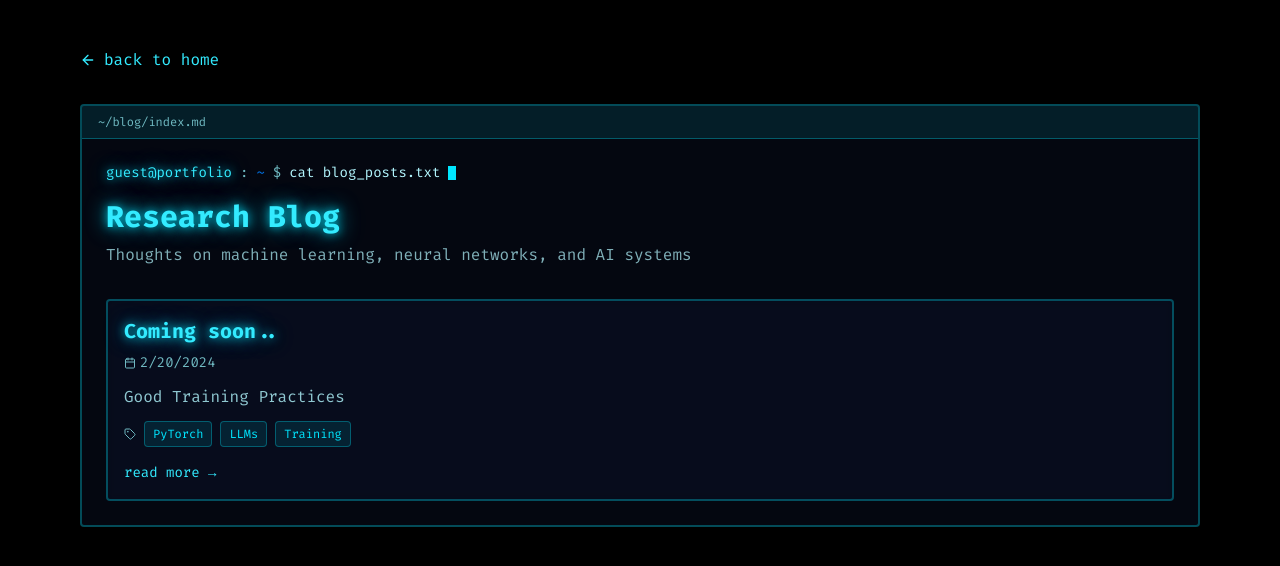
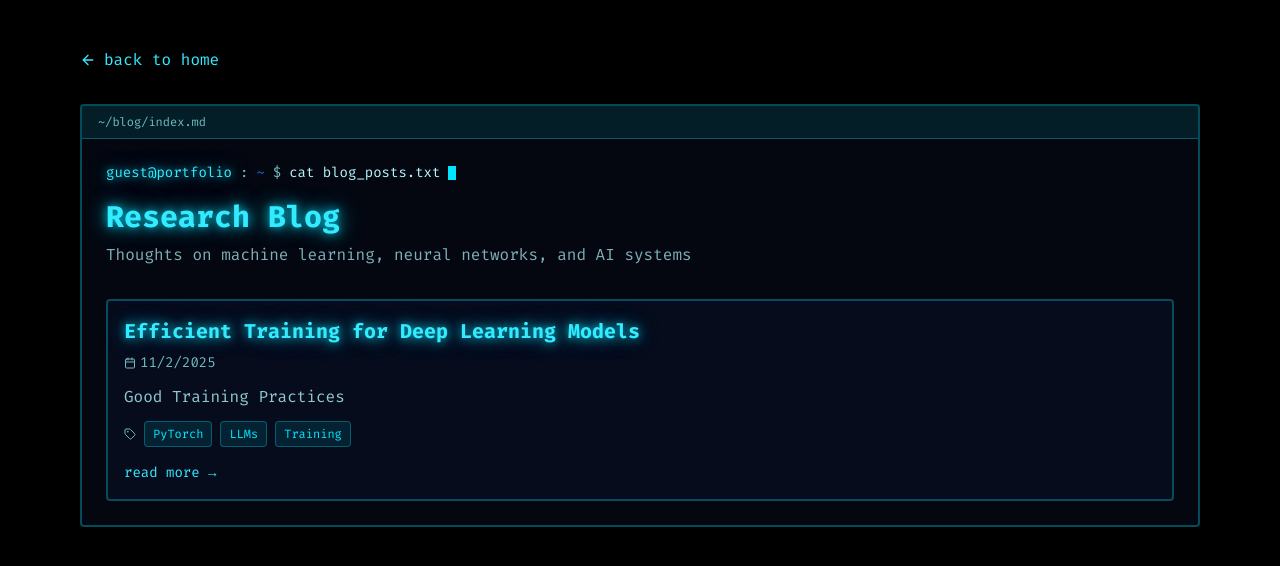
Before and after one commit to gjyotin305/gjyotin305.github.io, a React (Vite) app: page /blog in a window 1280 px wide. Shown: the top 566 px of the page. Built offline with nearby package versions, Linux system fonts and the light colour scheme; the HTML template or start-up script is replaced by a standard one.

Commit message:
setup blof page
Signed-off-by: Jyotin Goel <b22ai063@iitj.ac.in>

```diff
--- a/src/data/blogIndex.ts
+++ b/src/data/blogIndex.ts
@@ -10,8 +10,8 @@ export interface BlogPost {
 export const blogPosts: BlogPost[] = [
   {
     id: "transformer-optimization",
-    title: "Coming soon..",
-    date: "2024-02-20",
+    title: "Efficient Training for Deep Learning Models",
+    date: "2025-11-02",
     tags: ["PyTorch", "LLMs", "Training"],
     excerpt: "Good Training Practices",
     fileName: "transformer-optimization.md"
```
